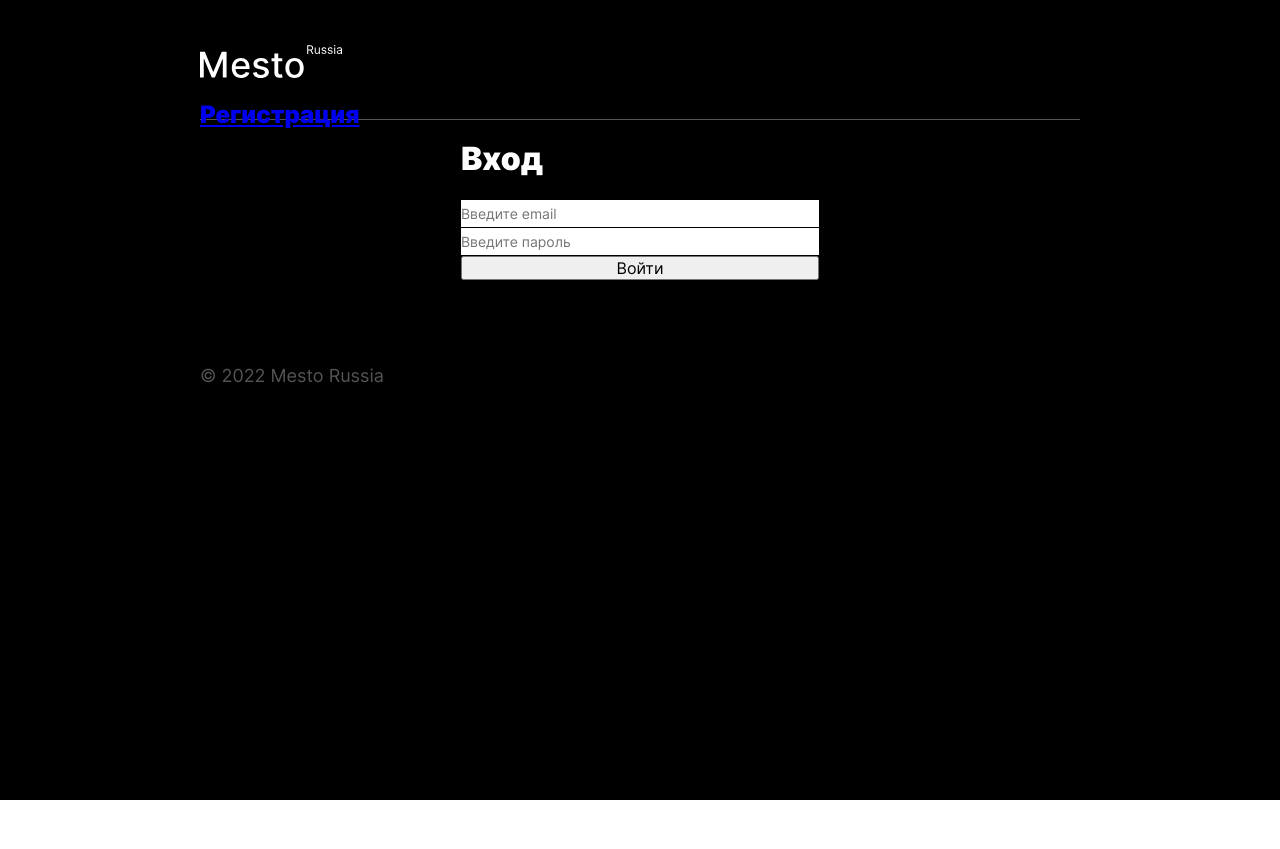
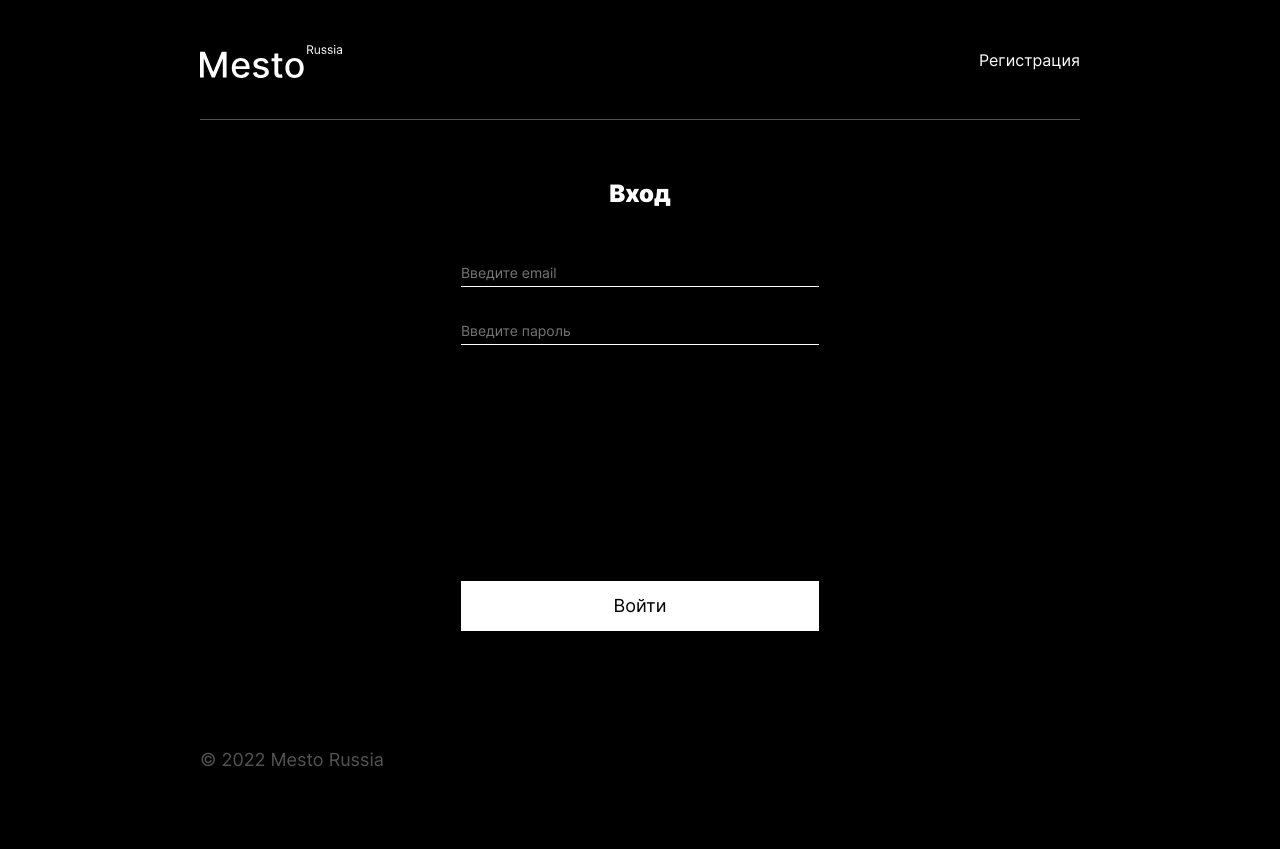
Before and after one commit to nknrw/react-mesto-auth, a React app: page /sign-in in a window 1280 px wide. Before the commit the page ends 800 px from the top, so only its background shows below. Built offline with nearby package versions, Linux system fonts and the light colour scheme; no server answers; a web font is replaced by a local one.

Commit message:
feat: сверстать формы входа и регистрации, переключение форм по кнопке

```diff
--- a/src/blocks/auth/__input/auth__input.css
+++ b/src/blocks/auth/__input/auth__input.css
@@ -3,9 +3,19 @@
     height: 27px;
     margin: 0;
     border: none;
-    border-bottom: 1px solid #000000;
+    border-bottom: 1px solid #ffffff;
     font-size: 14px;
     line-height: 1.21;
     padding: 0;
+    background-color: #000000;
+    color: #ffffff;
+    margin: 0 0 30px 0;
+}
 
+.auth__input:last-of-type {
+    margin: 0 0 216px 0;
 }
+
+.auth__input:focus {
+    outline: none;
+}
--- a/src/blocks/auth/__link/auth__link.css
+++ b/src/blocks/auth/__link/auth__link.css
@@ -0,0 +1,8 @@
+.auth__link {
+    text-align: center;
+    font-size: 14px;
+    line-height: 1.2;
+    margin: 15px 0 0 0;
+    text-decoration: none;
+    color: #ffffff;
+}
--- a/src/blocks/auth/__submit-button/auth__submit-button.css
+++ b/src/blocks/auth/__submit-button/auth__submit-button.css
@@ -0,0 +1,19 @@
+.auth__submit-button {
+    width: 100%;
+    height: 50px;
+    color: #000000;
+    background-color: #ffffff;
+    border: none;
+    outline: none;
+    padding: 0;
+    margin-top: 20px;
+    cursor: pointer;
+    font-size: 18px;
+    line-height: 1.22;
+    font-weight: 400;
+    transition: .5s;
+}
+
+.auth__submit-button:hover {
+    opacity: 0.8;
+}
--- a/src/blocks/auth/__title/auth__title.css
+++ b/src/blocks/auth/__title/auth__title.css
@@ -0,0 +1,8 @@
+.auth__title {
+    font-style: normal;
+    font-weight: 900;
+    font-size: 24px;
+    line-height: 1.2;
+    text-align: center;
+    margin: 60px 0 50px 0;
+}
--- /dev/null
+++ b/src/blocks/auth/auth.css
@@ -0,0 +1,3 @@
+.auth {
+    height: 68vh
+}
--- /dev/null
+++ b/src/blocks/header/__link/header__link.css
@@ -0,0 +1,4 @@
+.header__link {
+    color: #ffffff;
+    text-decoration: none;
+}
--- /dev/null
+++ b/src/blocks/header/__nav/header__nav.css
@@ -0,0 +1,3 @@
+.header__nav {
+    margin: 6px 0 0 auto;
+}
--- a/src/blocks/header/header.css
+++ b/src/blocks/header/header.css
@@ -5,6 +5,8 @@
     margin: 0 auto;
     border-bottom: 1px #545454 solid;
     padding-top: 45px;
+    display: flex;
+    /*justify-items: center;*/
 }
 
 @media screen and (max-width: 767px) {
--- a/src/components/Header.js
+++ b/src/components/Header.js
@@ -1,11 +1,20 @@
 import logo from '../images/logo.svg'
-import {Link, BrowserRouter} from "react-router-dom";
+import {Link, Switch, BrowserRouter, Route} from "react-router-dom";
 
 export default function Header() {
     return(
         <header className="header">
 			<img className="header__logo" src={logo} alt="Логотип" />
-                <Link className="header__link" to="/sign-up"><h2>Регистрация</h2></Link>
+            <nav className="header__nav">
+                <Switch>
+                    <Route path="/sign-in">
+                        <Link className="header__link" to="/sign-up">Регистрация</Link>
+                    </Route>
+                    <Route path="/sign-up">
+                        <Link className="header__link" to="/sign-in">Войти</Link>
+                    </Route>
+                </Switch>
+            </nav>
 		</header>
     )
 }
--- a/src/components/Register.js
+++ b/src/components/Register.js
@@ -34,9 +34,9 @@ function handleSubmit(event) {
             <div className="auth__container">
                 <h1 className="auth__title">Регистрация</h1>
                 <form className="auth__form" onSubmit={handleSubmit}>
-                    <input className="auth__input" type="email" name="email" placeholder="Введите email"
+                    <input className="auth__input" autoComplete='off' type="email" name="email" placeholder="Email"
                            onChange={handleChange}/>
-                    <input className="auth__input" type="password" name="password" placeholder="Введите пароль"
+                    <input className="auth__input" autoComplete='off' type="password" name="password" placeholder="Пароль"
                            onChange={handleChange}/>
                     <button className="auth__submit-button" type="submit">Зарегистрироваться</button>
                 </form>
--- a/src/index.css
+++ b/src/index.css
@@ -4,6 +4,8 @@
 
 @import url(./blocks/header/header.css);
 @import url(./blocks/header/__logo/header__logo.css);
+@import url(./blocks/header/__link/header__link.css);
+@import url(./blocks/header/__nav/header__nav.css);
 
 @import url(./blocks/profile/profile.css);
 @import url(./blocks/profile/__photo/profile__photo.css);
@@ -51,6 +53,7 @@
 @import url(./blocks/popup/__fieldset/popup__fieldset.css);
 @import url(./blocks/popup/__submit-button/_disabled/popup__submit-button_disabled.css);
 
+@import url(./blocks/auth/auth.css);
 @import url(./blocks/auth/__container/auth__container.css);
 @import url(./blocks/auth/__form/auth__form.css);
 @import url(./blocks/auth/__title/auth__title.css);
```
